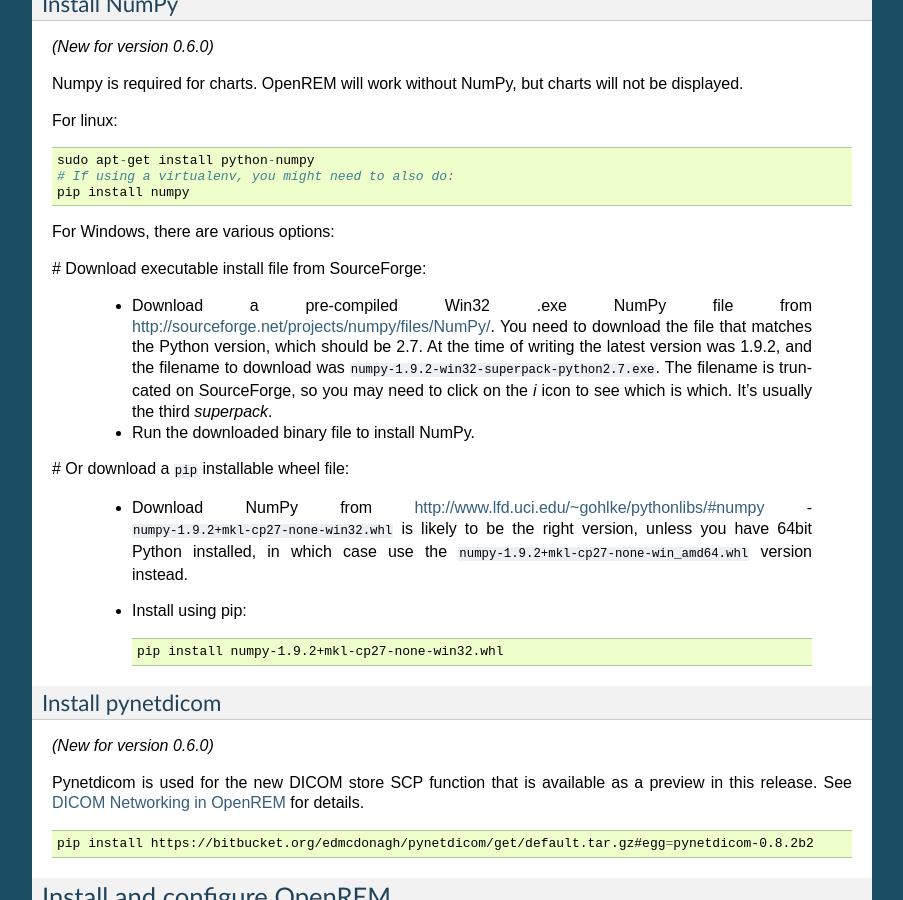
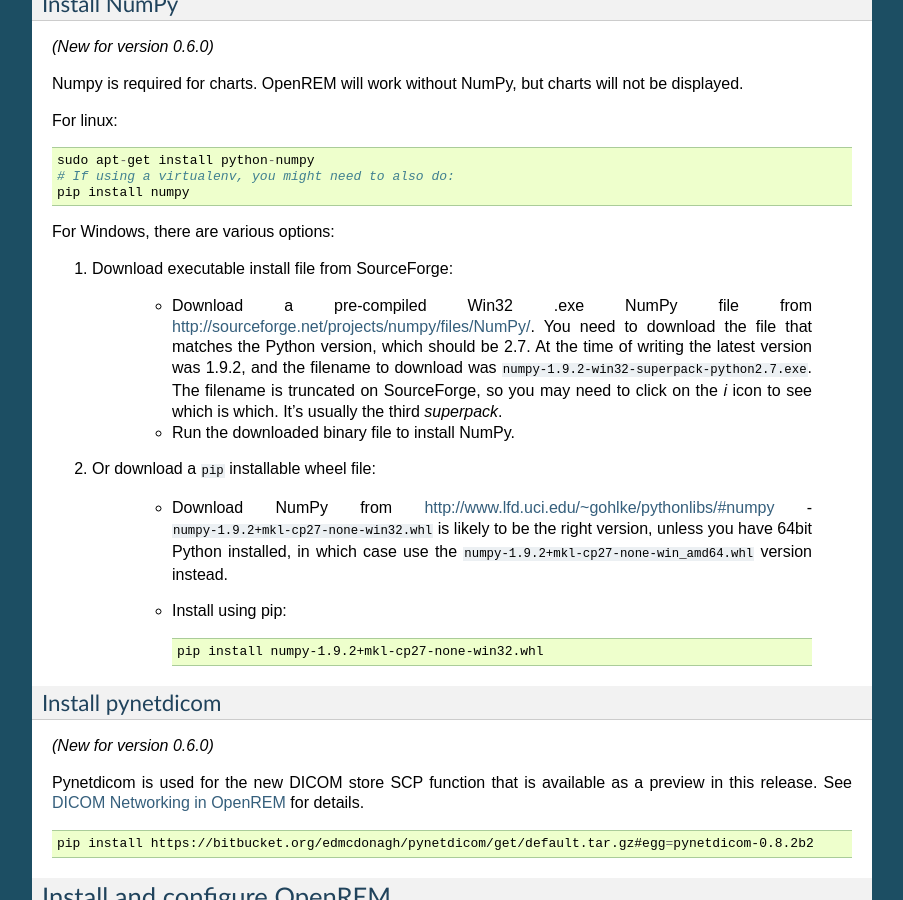
Before and after one commit to ckswilliams/modOpenREM, a Sphinx documentation site: the page built from docs/install.rst, in a window 1280 px wide and 900 px high, scrolled down 1417 px. Shown: the whole window, without its empty margins (198-1101 px from the left). Built offline with Sphinx 7.4.7, drawn with Linux system fonts in a browser that asks for light colours; some of the changed lines change nothing that is shown.

Commit message:
Attempt to get numbered list working

```diff
--- a/docs/install.rst
+++ b/docs/install.rst
@@ -89,7 +89,7 @@
 
 For Windows, there are various options:
 
-# Download executable install file from SourceForge:
+1. Download executable install file from SourceForge:
 
     * Download a pre-compiled Win32 .exe NumPy file from http://sourceforge.net/projects/numpy/files/NumPy/. You need to
       download the file that matches the Python version, which should be 2.7. At the time of writing the latest version was
@@ -97,7 +97,7 @@
       SourceForge, so you may need to click on the *i* icon to see which is which. It's usually the third *superpack*.
     * Run the downloaded binary file to install NumPy.
 
-# Or download a ``pip`` installable wheel file:
+2. Or download a ``pip`` installable wheel file:
 
     * Download NumPy from http://www.lfd.uci.edu/~gohlke/pythonlibs/#numpy - ``numpy‑1.9.2+mkl‑cp27‑none‑win32.whl`` is
       likely to be the right version, unless you have 64bit Python installed, in which case use the
```
